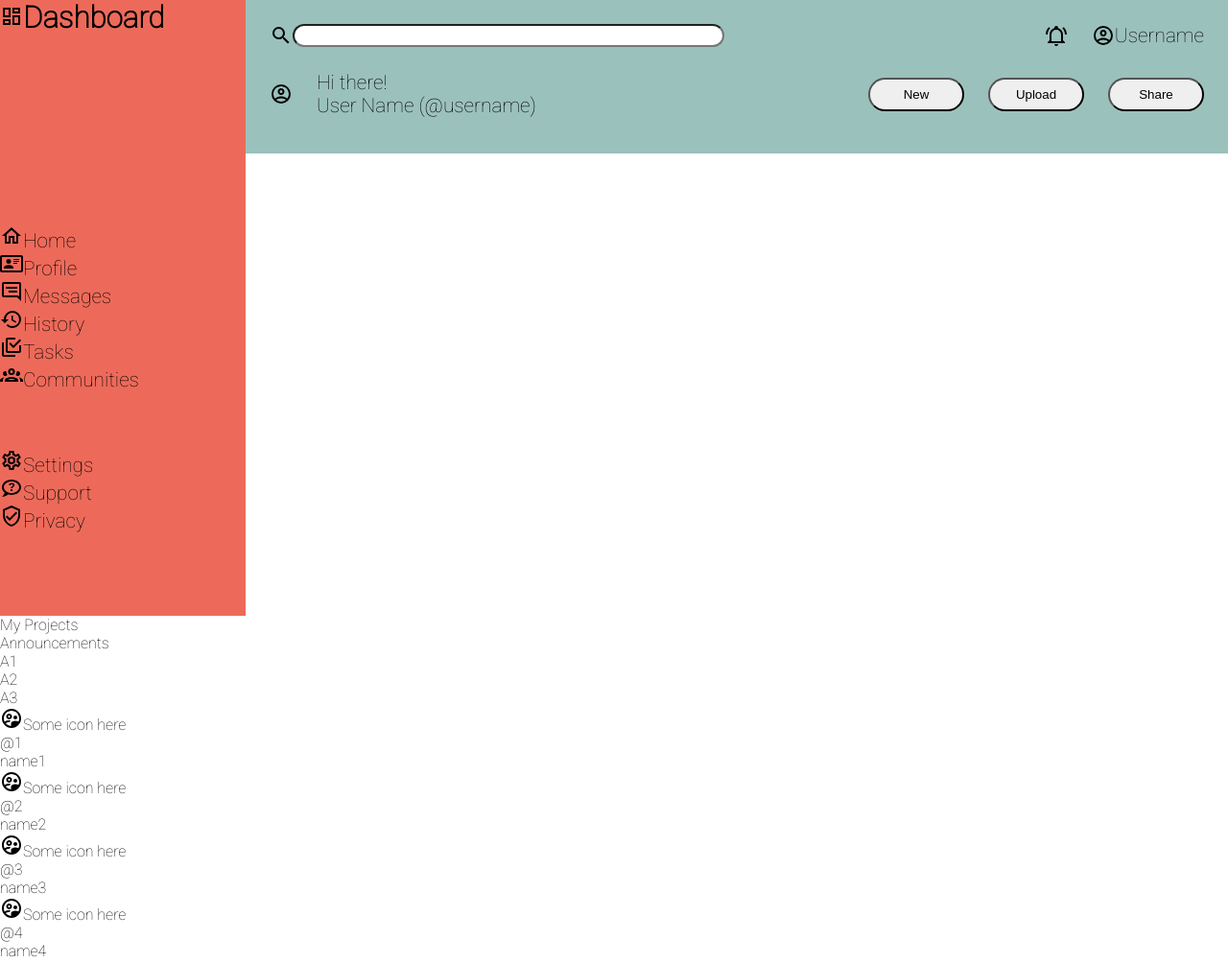
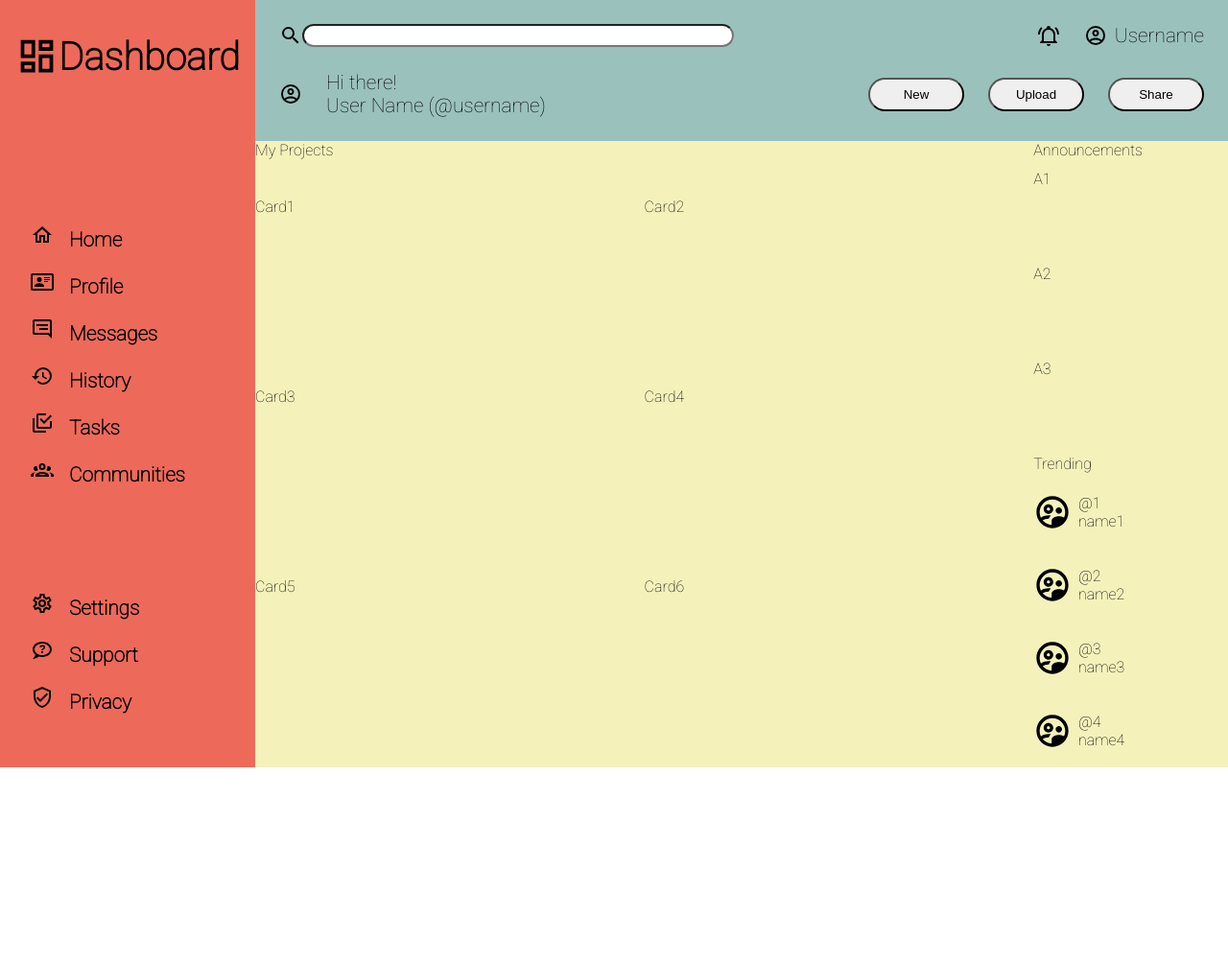
Before and after one commit to tatertotsey/dashboard, a plain HTML site: page index.html in a window 1280 px wide. Shown: the whole page at 96% size. After the commit the page ends 800 px from the top, so only its background shows below. Drawn offline with Linux system fonts and the light colour scheme.

Commit message:
almost there

```diff
--- a/index.html
+++ b/index.html
@@ -66,7 +66,7 @@
         </div>
       </div>
 
-      <div class="sb-top-bottom">
+      <div class="sb-bottom-group">
         <div class="sb-bottom-item">
           <img src="res/settings.svg" alt="settings" />Settings
         </div>
@@ -82,12 +82,12 @@
     <main class="main">
       <div class="card-container">
         <p class="main-title">My Projects</p>
-        <div class="cards"></div>
-        <div class="cards"></div>
-        <div class="cards"></div>
-        <div class="cards"></div>
-        <div class="cards"></div>
-        <div class="cards"></div>
+        <div class="cards">Card1</div>
+        <div class="cards">Card2</div>
+        <div class="cards">Card3</div>
+        <div class="cards">Card4</div>
+        <div class="cards">Card5</div>
+        <div class="cards">Card6</div>
       </div>
 
       <div class="announce-container">
@@ -98,27 +98,25 @@
       </div>
 
       <div class="trending-container">
+        <p class="trend-title">Trending</p>
+
         <div class="trend-item">
-          <img src="res/trending-placeholder.svg" alt="placeholder" />Some icon
-          here
+          <img src="res/trending-placeholder.svg" alt="placeholder" />
           <p class="username">@1</p>
           <p class="small-text">name1</p>
         </div>
         <div class="trend-item">
-          <img src="res/trending-placeholder.svg" alt="placeholder" />Some icon
-          here
+          <img src="res/trending-placeholder.svg" alt="placeholder" />
           <p class="username">@2</p>
           <p class="small-text">name2</p>
         </div>
         <div class="trend-item">
-          <img src="res/trending-placeholder.svg" alt="placeholder" />Some icon
-          here
+          <img src="res/trending-placeholder.svg" alt="placeholder" />
           <p class="username">@3</p>
           <p class="small-text">name3</p>
         </div>
         <div class="trend-item">
-          <img src="res/trending-placeholder.svg" alt="placeholder" />Some icon
-          here
+          <img src="res/trending-placeholder.svg" alt="placeholder" />
           <p class="username">@4</p>
           <p class="small-text">name4</p>
         </div>
--- a/style.css
+++ b/style.css
@@ -16,9 +16,11 @@ html {
 }
 
 body {
-  min-height: 100vw;
+  min-height: 100vh;
+  width: 100vw;
   display: grid;
-  grid-template: auto 4fr / 1fr 4fr;
+  grid-template-columns: auto 2fr 2fr 1fr;
+  grid-template-rows: auto 1fr;
 }
 
 .header,
@@ -28,8 +30,9 @@ body {
 
 .header {
   background-color: var(--header-color);
-  grid-area: 1 / 2 / 1 / 4;
-  height: 20vh;
+  display: grid;
+  grid-area: 1 / 2 / 2 / 5;
+  grid-template: auto 1fr 2fr 1fr;
 }
 
 .h-item-group {
@@ -40,28 +43,35 @@ body {
 }
 
 .search {
+  display: grid;
   display: flex;
   grid-area: 1 / 1 / 1 / 2;
 }
 
 .alert {
-  grid-area: 1 / 3 / 2 / 3;
+  display: grid;
+  grid-area: 1 / 3 / 2 / 5;
   justify-self: end;
 }
 
 .notify-part {
+  display: grid;
   display: flex;
   flex-direction: row;
   gap: 25px;
 }
 
 .profile {
+  grid-area: 1 / 4 / 2 / 5;
+  display: grid;
   display: flex;
   align-items: center;
   justify-self: end;
+  gap: 8px;
 }
 
 .profile-big {
+  display: grid;
   grid-area: 2 / 1 / 2 / 3;
   display: flex;
   align-items: center;
@@ -69,7 +79,8 @@ body {
 }
 
 .buttons {
-  grid-area: 2 / 3 / 2 / 3;
+  display: grid;
+  grid-area: 2 / 3 / 2 / 5;
   display: flex;
   align-items: center;
   justify-self: end;
@@ -91,20 +102,113 @@ body {
 
 .sidebar {
   background-color: var(--sidebar-color);
+  grid-row: 1 / 3;
   display: grid;
-  grid-template-rows: repeat(3, 1fr);
+  grid-template-rows: 1fr 2fr 1fr;
   grid-template-columns: 1fr;
-  gap: 60px;
+  font-weight: bolder;
+  padding: 1rem;
+  row-gap: 50px;
 }
 
 .sb-title {
-  grid-area: 1 / 1 / 2 / 1;
+  grid-row: 1 / 2;
+  padding-top: 20px;
+  font-size: 2.5rem;
+  display: flex;
+  justify-content: flex-start;
+  align-items: flex-start;
+}
+
+.sb-title img {
+  width: 45px;
 }
 
 .sb-top-group {
-  grid-area: 2 / 1 / 3 / 1;
+  display: grid;
+  grid-row: 2 / 3;
+  display: flex;
+  flex-direction: column;
+  align-items: flex-start;
+  gap: 20px;
+  padding-left: 1rem;
 }
 
 .sb-bottom-group {
-  grid-area: 3 / 1 / 4 / 1;
+  display: grid;
+  grid-row: 3 / 4;
+  display: flex;
+  flex-direction: column;
+  gap: 20px;
+  padding-left: 1rem;
 }
+
+.sb-top-group img,
+.sb-bottom-group img {
+  padding-right: 1rem;
+}
+
+.main {
+  background-color: var(--cards-color);
+  display: grid;
+  grid-area: 2 / 2 / 3 / 5;
+  grid-template-columns: 4fr 1fr;
+  grid-template-rows: 1fr 1fr;
+}
+
+.card-container {
+  display: grid;
+  grid-area: 1 / 1 / 3 / 2;
+  grid-template-columns: repeat(2, 1fr);
+  grid-template-rows: 0.3fr repeat(3, 1fr);
+}
+
+.main-title {
+  grid-area: 1 / 1 / 2 / 3;
+}
+
+.announce-container {
+  grid-area: 1 / 2 / 2 / 3;
+  display: grid;
+  grid-template-rows: 0.3fr repeat(3, 1fr);
+}
+
+.announce-title {
+  grid-area: 1 / 1 / 2 / 2;
+}
+
+.trending-container {
+  grid-area: 2 / 2 / 3 / 3;
+  display: grid;
+  grid-template-rows: 0.3fr repeat(4, 1fr);
+  grid-template-columns: 1fr;
+}
+
+.trend-title {
+  grid-area: 1 / 1 / 2 / 2;
+}
+
+.trend-item {
+  display: grid;
+  grid-template-columns: 0.3fr 1fr;
+  grid-template-rows: 1fr 1fr;
+}
+
+.trend-item img {
+  grid-area: 1 / 1 / 3 / 2;
+  justify-self: start;
+  align-self: center;
+  width: 40px;
+}
+
+.trend-item .username {
+  grid-area: 1 / 2 / 2 / 3;
+  justify-self: start;
+  align-self: end;
+}
+
+.trend-item .small-text {
+  grid-area: 2 / 2 / 3 / 3;
+  justify-self: start;
+  align-self: start;
+}
```
